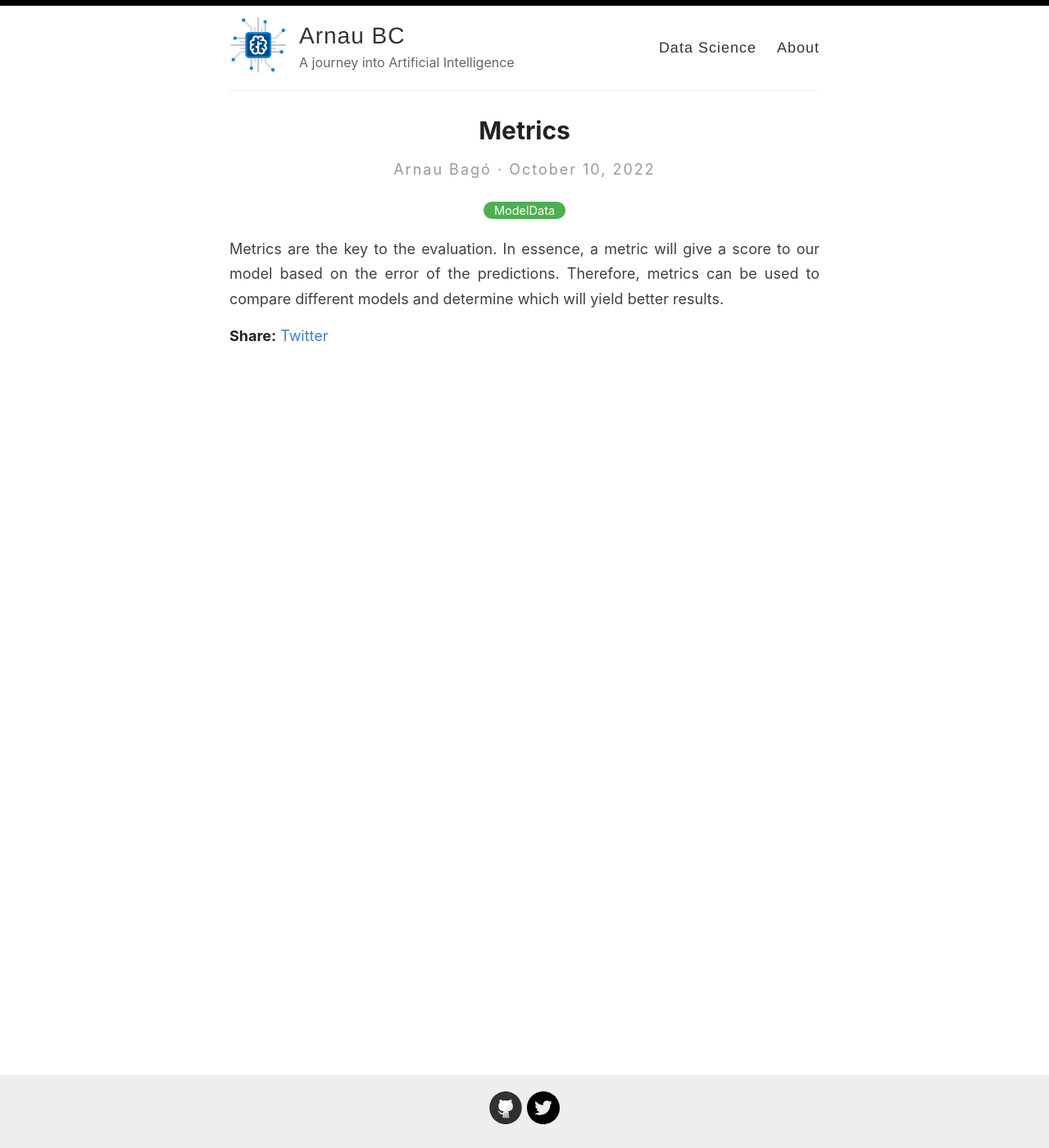
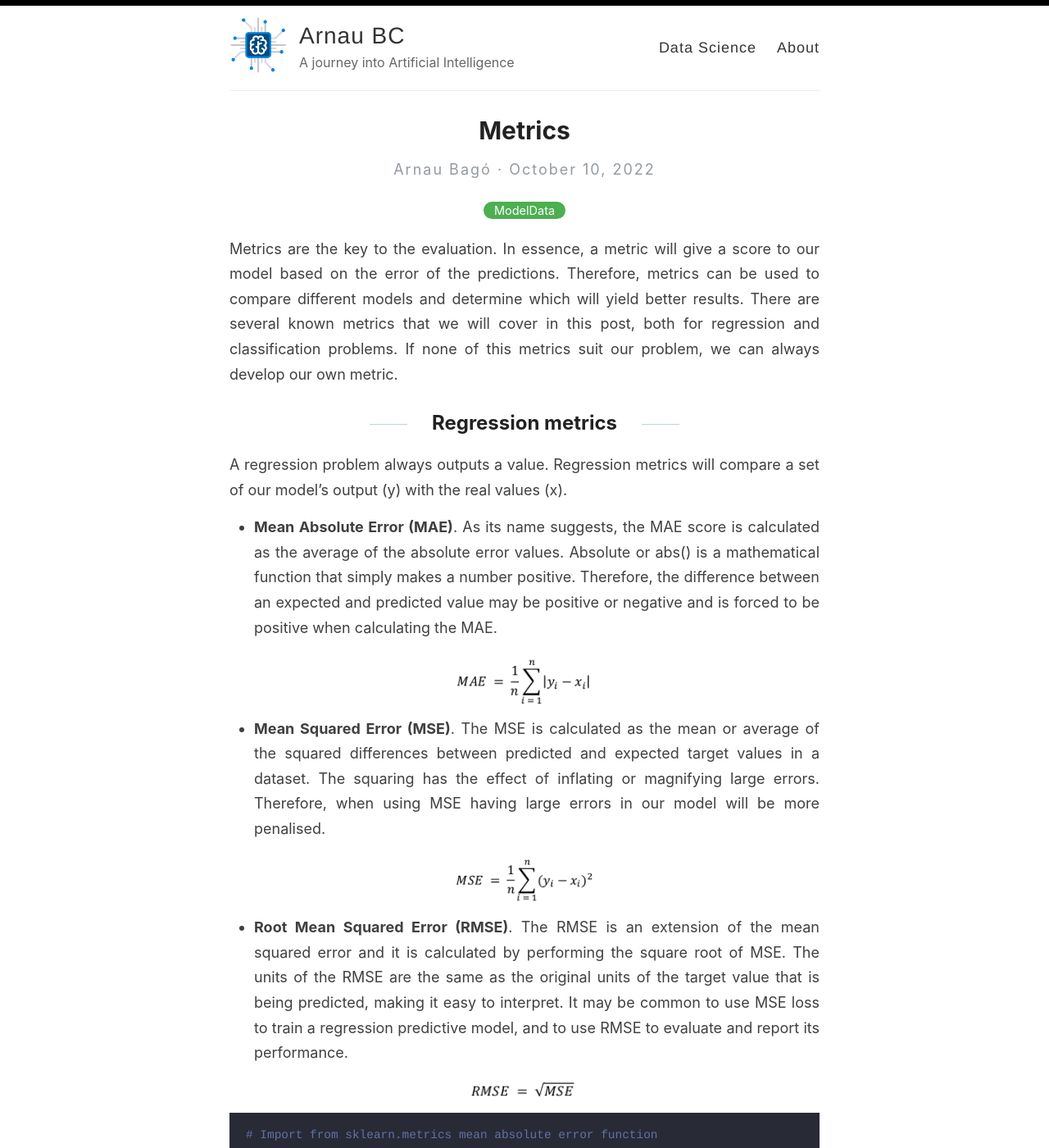
Before and after one commit to tknbr/tknbr.github.io, a Jekyll site: the page built from _posts/2022-10-10-metrics.md, in a window 1280 px wide and 1400 px high. Shown: the whole window at 82% size. Built offline with Jekyll 4.4.1, drawn with Linux system fonts in a browser that asks for light colours; some of the changed text lies outside the part shown.

Commit message:
metrics update with regression formula and code

````diff
--- a/_posts/2022-10-10-metrics.md
+++ b/_posts/2022-10-10-metrics.md
@@ -4,4 +4,44 @@ title: Metrics
 categories: [ModelData]
 ---
 
-Metrics are the key to the evaluation. In essence, a metric will give a score to our model based on the error of the predictions. Therefore, metrics can be used to compare different models and determine which will yield better results.
+Metrics are the key to the evaluation. In essence, a metric will give a score to our model based on the error of the predictions. Therefore, metrics can be used to compare different models and determine which will yield better results. There are several known metrics that we will cover in this post, both for regression and classification problems. If none of this metrics suit our problem, we can always develop our own metric.
+
+## Regression metrics
+
+A regression problem always outputs a value. Regression metrics will compare a set of our model's output (y) with the real values (x).
+
+* **Mean Absolute Error (MAE)**. As its name suggests, the MAE score is calculated as the average of the absolute error values. Absolute or abs() is a mathematical function that simply makes a number positive. Therefore, the difference between an expected and predicted value may be positive or negative and is forced to be positive when calculating the MAE.
+
+![placeholder](/images/mae_formula.png){:style="display:block; margin-left:auto; margin-right:auto;"  width="25%"}
+
+
+* **Mean Squared Error (MSE)**. The MSE is calculated as the mean or average of the squared differences between predicted and expected target values in a dataset. The squaring has the effect of inflating or magnifying large errors. Therefore, when using MSE having large errors in our model will be more penalised.
+
+![placeholder](/images/mse_formula.png){:style="display:block; margin-left:auto; margin-right:auto;"  width="25%"}
+
+* **Root Mean Squared Error (RMSE)**. The RMSE is an extension of the mean squared error and it is calculated by performing the square root of MSE. The units of the RMSE are the same as the original units of the target value that is being predicted, making it easy to interpret. It may be common to use MSE loss to train a regression predictive model, and to use RMSE to evaluate and report its performance.
+
+![placeholder](/images/rmse_formula.png){:style="display:block; margin-left:auto; margin-right:auto;"  width="20%"}
+
+```python
+# Import from sklearn.metrics mean absolute error function
+from sklearn.metrics import mean_absolute_error
+# Import from sklearn.metrics mean absolute squared function
+from sklearn.metrics import mean_squared_error
+
+# Real value example
+real_output = [1.0, 1.0, 1.0, 1.0, 1.0, 1.0, 1.0, 1.0, 1.0, 1.0, 1.0]
+# Predicted value example
+predicted_output = [1.0, 0.9, 0.8, 0.7, 0.6, 0.5, 0.4, 0.3, 0.2, 0.1, 0.0]
+
+# Get MAE
+mae = mean_absolute_error(real_output, predicted_output)
+
+# Get MSE
+mse = mean_squared_error(real_output, predicted_output, squared=True)
+
+# Get RMSE
+rmse = mean_squared_error(real_output, predicted_output, squared=False)
+```
+
+## Classification metrics
````
Also changed, not shown: _pages/about.md (+1 -1 lines), _posts/2022-10-07-defining-a-methodology.md (+1 -1 lines), images/mae_formula.png (added), images/mse_formula.png (added), images/rmse_formula.png (added).
